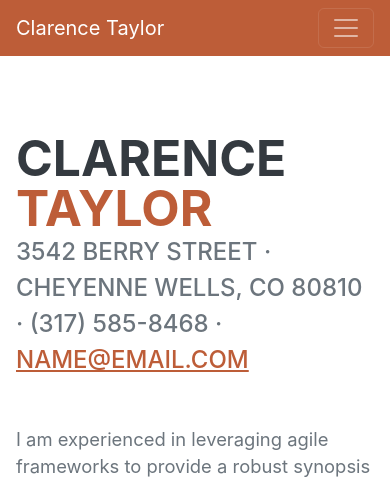
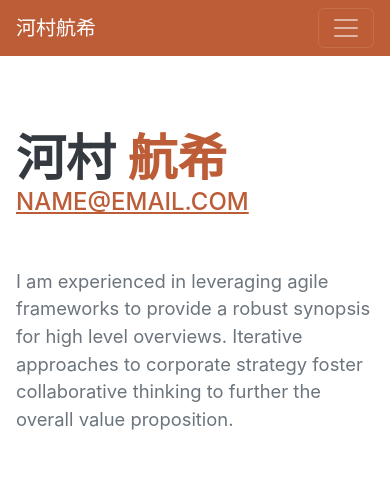
Before and after one commit to medaka333/portfolio, a plain HTML site: page index.html in a window 390 px wide. Shown: the top 478 px of the page. Drawn offline with nearby package versions, Linux system fonts and the light colour scheme; a web font is replaced by a local one.

Commit message:
Update index.html

```diff
--- a/index.html
+++ b/index.html
@@ -19,7 +19,7 @@
         <!-- Navigation-->
         <nav class="navbar navbar-expand-lg navbar-dark bg-primary fixed-top" id="sideNav">
             <a class="navbar-brand js-scroll-trigger" href="#page-top">
-                <span class="d-block d-lg-none">Clarence Taylor</span>
+                <span class="d-block d-lg-none">河村航希</span>
                 <span class="d-none d-lg-block"><img class="img-fluid img-profile rounded-circle mx-auto mb-2" src="assets/img/profile.jpg" alt="..." /></span>
             </a>
             <button class="navbar-toggler" type="button" data-bs-toggle="collapse" data-bs-target="#navbarResponsive" aria-controls="navbarResponsive" aria-expanded="false" aria-label="Toggle navigation"><span class="navbar-toggler-icon"></span></button>
@@ -40,12 +40,11 @@
             <section class="resume-section" id="about">
                 <div class="resume-section-content">
                     <h1 class="mb-0">
-                        Clarence
-                        <span class="text-primary">Taylor</span>
+                        河村
+                        <span class="text-primary">航希</span>
                     </h1>
                     <div class="subheading mb-5">
-                        3542 Berry Street · Cheyenne Wells, CO 80810 · (317) 585-8468 ·
-                        <a href="mailto:name@email.com">name@email.com</a>
+                        <a href="name@email.com">name@email.com</a>
                     </div>
                     <p class="lead mb-5">I am experienced in leveraging agile frameworks to provide a robust synopsis for high level overviews. Iterative approaches to corporate strategy foster collaborative thinking to further the overall value proposition.</p>
                     <div class="social-icons">
```
